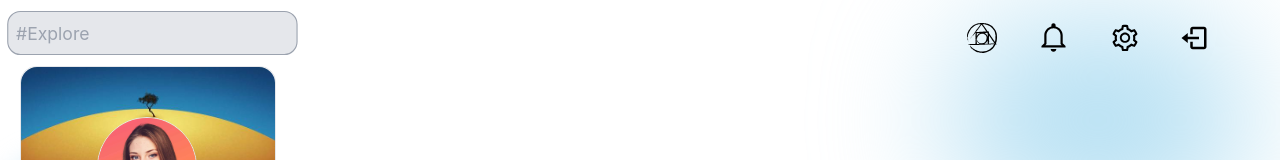
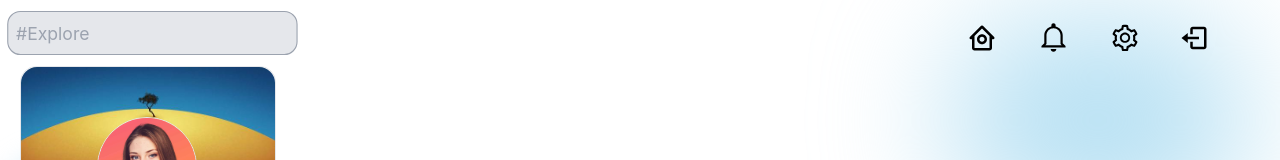
Before and after one commit to musharaf22/Social_Media_Frontend, a React (Create React App) app: page / in a window 1280 px wide. Shown: the top 160 px of the page. Built offline with nearby package versions, Linux system fonts and the light colour scheme.

Commit message:
creating post page

```diff
--- a/src/pages/home/right/Right.tsx
+++ b/src/pages/home/right/Right.tsx
@@ -1,14 +1,14 @@
 import React from "react";
 import { AiOutlineSetting } from "react-icons/ai";
 import { IoMdNotificationsOutline } from "react-icons/io";
-import { BiLogOut } from "react-icons/bi";
-import { SiPostcss } from "react-icons/si";
+import { BiHomeCircle, BiLogOut } from "react-icons/bi";
+// import { SiPostcss } from "react-icons/si";
 const Right = () => {
   return (
     <div className="relative">
       <div className="bg-[#B6E0F3] w-[300px] h-[200px] blur-3xl absolute right-0 z-[-1] top-0 rounded-full"></div>
       <div className="icons flex justify-evenly items-center">
-        <SiPostcss size={30} className="hover:text-[#FF812C]" />
+        <BiHomeCircle size={30} className="hover:text-[#FF812C]" />
         <IoMdNotificationsOutline size={35} className="hover:text-[#FF812C]" />
         <AiOutlineSetting size={30} className="hover:text-[#FF812C]" />
         <BiLogOut size={30} className="hover:text-[#FF812C]" />
```
